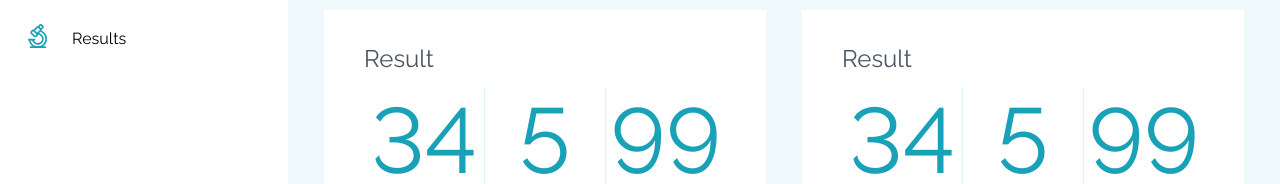
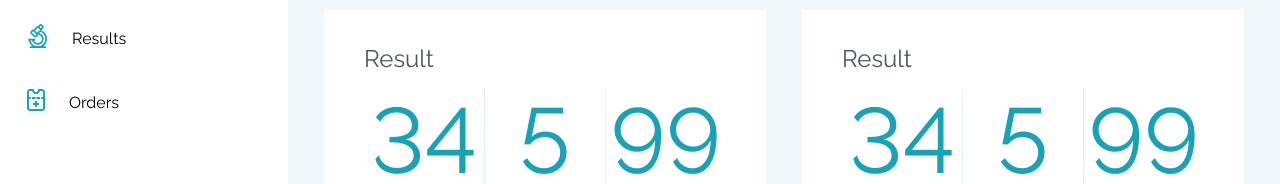
Before and after one commit to metalheadpnz/vivica, a React (Create React App) app: page /dashboard in a window 1280 px wide. Shown: the part 182-366 px from the top of the page. Built offline with nearby package versions, Linux system fonts and the light colour scheme.

Commit message:
Orders: create page

```diff
--- a/src/components/SideBar/SideBar.tsx
+++ b/src/components/SideBar/SideBar.tsx
@@ -5,12 +5,14 @@ import {ReactComponent as Dashboard} from "../../assets/images/Dashboard.svg"
 import {ReactComponent as Patients} from "../../assets/images/Patients.svg"
 import {ReactComponent as Results} from "../../assets/images/Results.svg"
 import {ReactComponent as Arrows} from "../../assets/images/Arrows2ways.svg"
+import {ReactComponent as Orders} from "../../assets/images/Orders.svg"
 import useLocalStorage from "../../hooks/useLocalStorage";
 
 const sideMenu = [
     {title: 'Dashboard', icon: Dashboard, route: 'dashboard'},
     {title: 'Patients', icon: Patients, route: 'patients'},
     {title: 'Results', icon: Results, route: 'results'},
+    {title: 'Orders', icon: Orders, route: 'orders'},
 ]
 
 
--- /dev/null
+++ b/src/pages/Orders/Orders.tsx
@@ -0,0 +1,9 @@
+import React from 'react';
+
+export const Orders = () => {
+    return (
+        <div>
+            Orders
+        </div>
+    );
+}
--- a/src/routes/AppRoutes.tsx
+++ b/src/routes/AppRoutes.tsx
@@ -4,6 +4,7 @@ import {Dashboard} from "../pages/Dashboard/Dashboard";
 import {Patients} from "../pages/Patients/Patients";
 import {Results} from "../pages/Results/Results";
 import {AddPatient} from "../pages/AddPatient/AddPatient";
+import {Orders} from "../pages/Orders/Orders";
 
 export const AppRoutes = () => {
     return (
@@ -13,6 +14,7 @@ export const AppRoutes = () => {
             <Route path="patients" element={<Patients/>}/>
             <Route path={'patients/add-patient'} element={<AddPatient/>}/>
             <Route path="results" element={<Results/>}/>
+            <Route path="orders" element={<Orders/>}/>
         </Routes>
     );
 };
```
Also changed, not shown: src/assets/images/Orders.svg (added), src/pages/Orders/Orders.scss (added).
